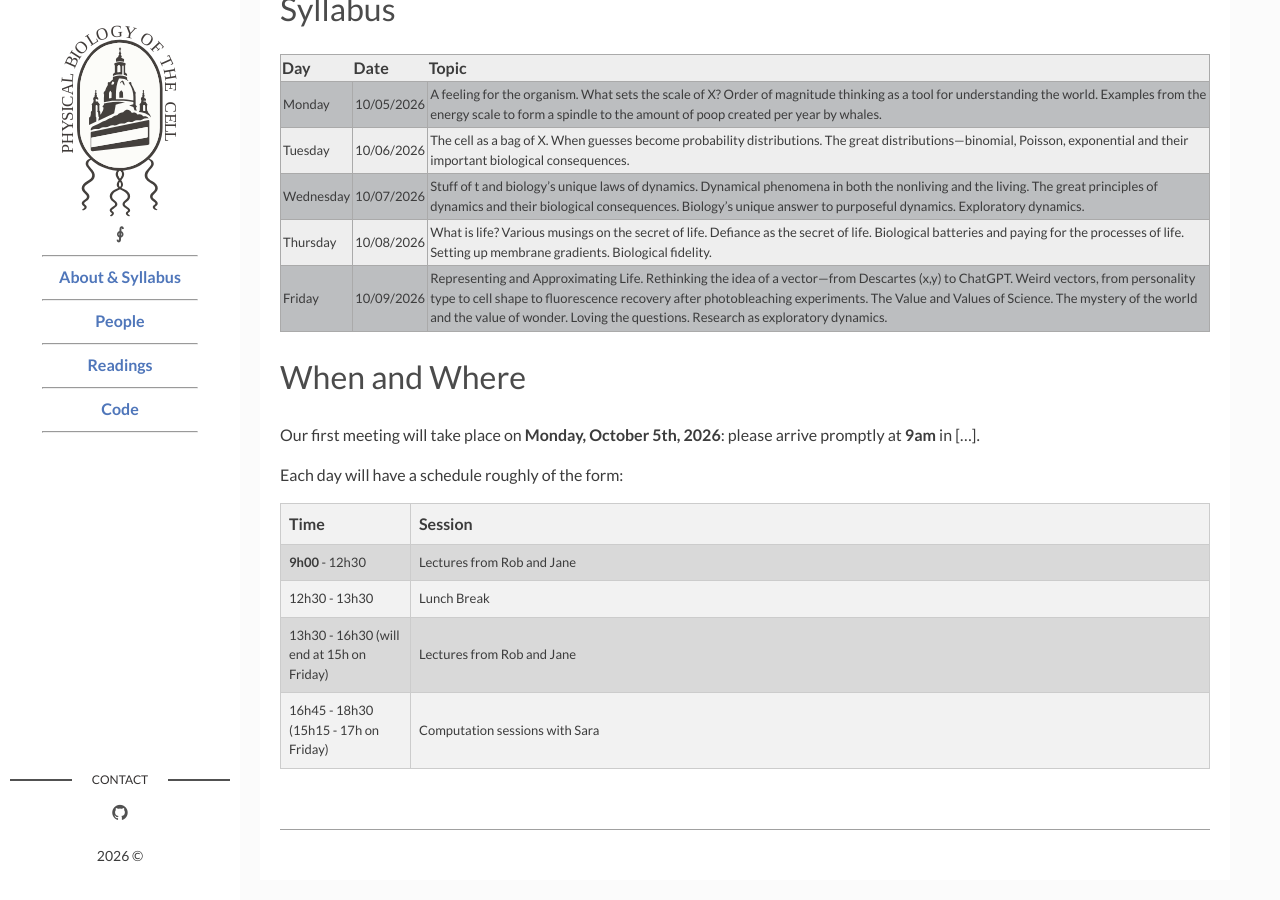
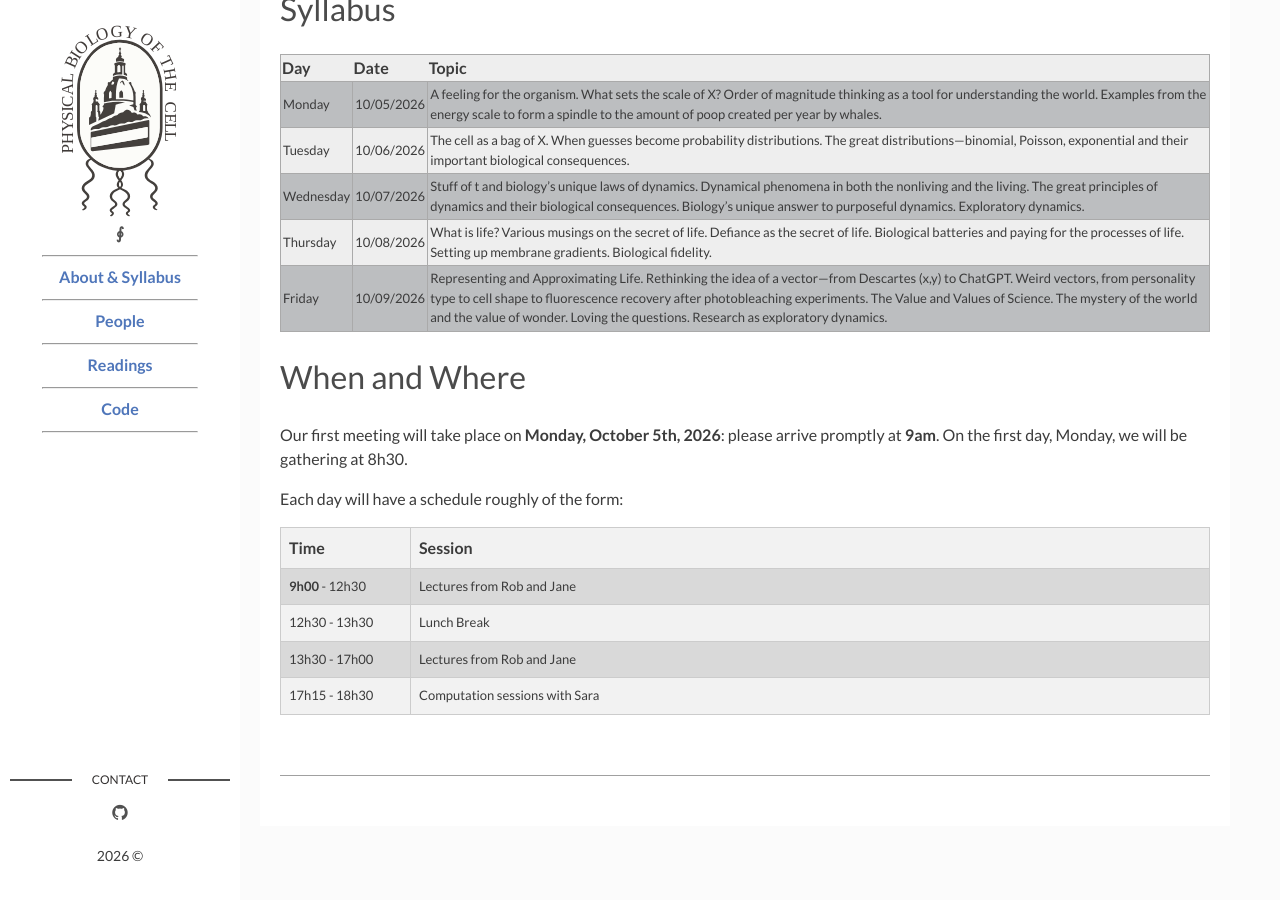
Before and after one commit to RPGroup-PBoC/dresdenPBoC2026, a Jekyll site: the page built from page00_about.md, in a window 1280 px wide and 900 px high, scrolled down 691 px. Built offline with Jekyll 4.4.1, drawn with Linux system fonts in a browser that asks for light colours.

Commit message:
update schedule

```diff
--- a/page00_about.md
+++ b/page00_about.md
@@ -38,7 +38,7 @@ sidebar: true
 </table>
 
 # When and Where
-Our first meeting will take place on **Monday, October 5th, 2026**: please arrive promptly at **9am** in [...].
+Our first meeting will take place on **Monday, October 5th, 2026**: please arrive promptly at **9am**. On the first day, Monday, we will be gathering at 8h30.
 
 Each day will have a schedule roughly of the form:
 <table style="border-collapse: collapse; width: 100%;">
@@ -55,11 +55,11 @@ Each day will have a schedule roughly of the form:
     <td style="border:1px solid #ccc; padding:8px;">Lunch Break</td>
   </tr>
   <tr style="background-color:#d9d9d9;">
-    <td style="border:1px solid #ccc; padding:8px;">13h30 - 16h30 (will end at 15h on Friday)</td>
+    <td style="border:1px solid #ccc; padding:8px;">13h30 - 17h00 </td>
     <td style="border:1px solid #ccc; padding:8px;">Lectures from Rob and Jane</td>
   </tr>
   <tr style="background-color:#f2f2f2;">
-    <td style="border:1px solid #ccc; padding:8px;">16h45 - 18h30 (15h15 - 17h on Friday)</td>
+    <td style="border:1px solid #ccc; padding:8px;">17h15 - 18h30 </td>
     <td style="border:1px solid #ccc; padding:8px;">Computation sessions with Sara</td>
   </tr>
 </table>
```
